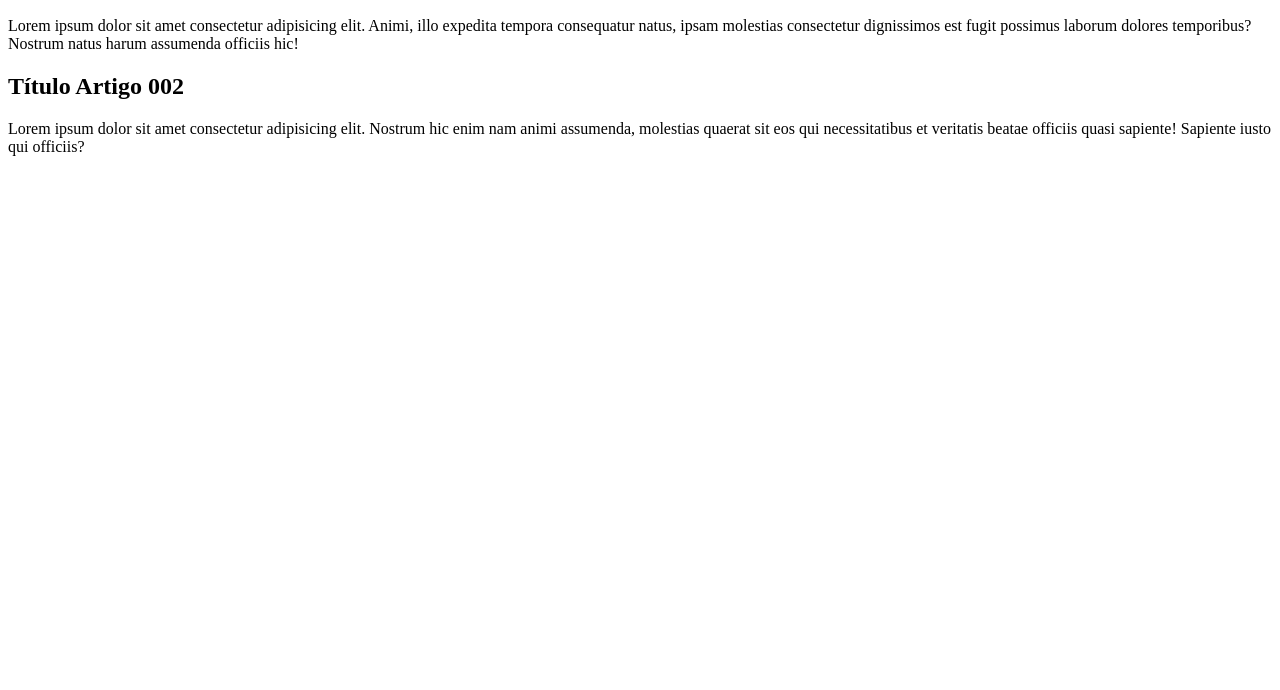
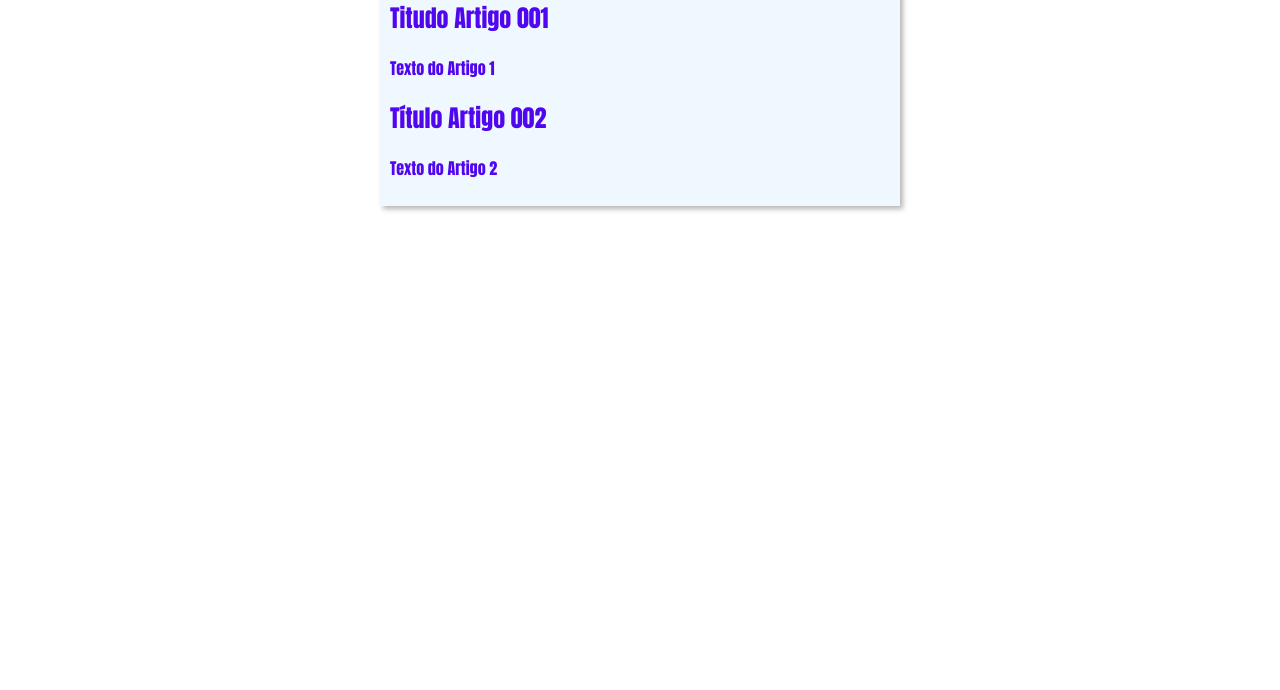
Before and after one commit to nataliarafaela/projeto-site, a plain HTML site: page index.html in a window 1280 px wide. Shown: the part 110-800 px from the top of the page. Drawn offline with Linux system fonts and the light colour scheme.

Commit message:
iniciei o design

```diff
--- /dev/null
+++ b/estilos/style.css
@@ -0,0 +1,14 @@
+body{
+    color: rgb(80, 6, 239);
+    font-family:Impact, Haettenschweiler, 'Arial Narrow Bold', sans-serif;
+    font-size: 16px;
+
+}
+
+main {
+    background-color: aliceblue;
+    width: 500px;
+    margin: auto;
+    padding: 10px;
+    box-shadow: 3px 3px 5px rgba(0, 0, 0, 0.295);
+}
--- a/index.html
+++ b/index.html
@@ -4,6 +4,7 @@
     <meta charset="UTF-8">
     <meta name="viewport" content="width=device-width, initial-scale=1.0">
     <title>Site</title>
+    <link rel="stylesheet" href="estilos/style.css">
 </head>
 <body>
     <main>
@@ -12,11 +13,11 @@
         </header>
         <article>
             <h2>Titudo Artigo 001</h2>
-            <p>Lorem ipsum dolor sit amet consectetur adipisicing elit. Animi, illo expedita tempora consequatur natus, ipsam molestias consectetur dignissimos est fugit possimus laborum dolores temporibus? Nostrum natus harum assumenda officiis hic!</p>
+            <p>Texto do Artigo 1</p>
         </article>
         <article>
             <h2>Título Artigo 002</h2>
-            <p>Lorem ipsum dolor sit amet consectetur adipisicing elit. Nostrum hic enim nam animi assumenda, molestias quaerat sit eos qui necessitatibus et veritatis beatae officiis quasi sapiente! Sapiente iusto qui officiis?</p>
+            <p>Texto do Artigo 2</p>
         </article>
     </main>
 </body>
```
